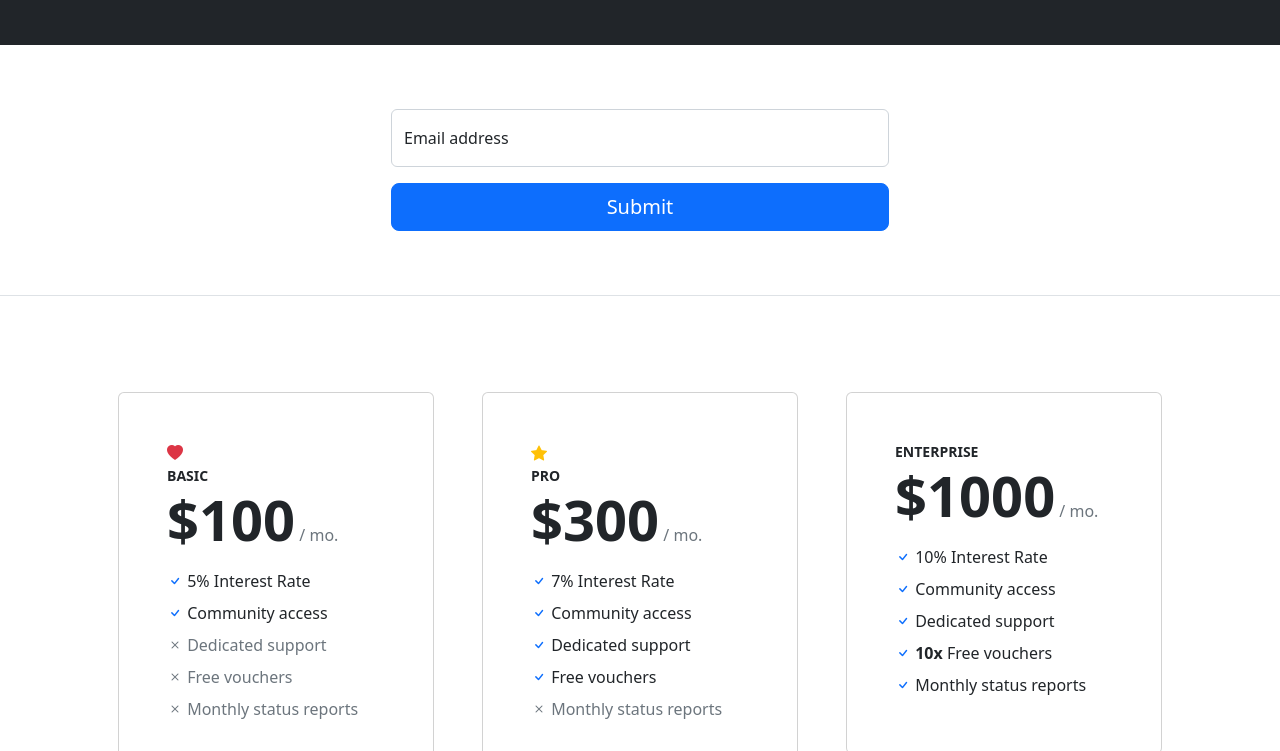
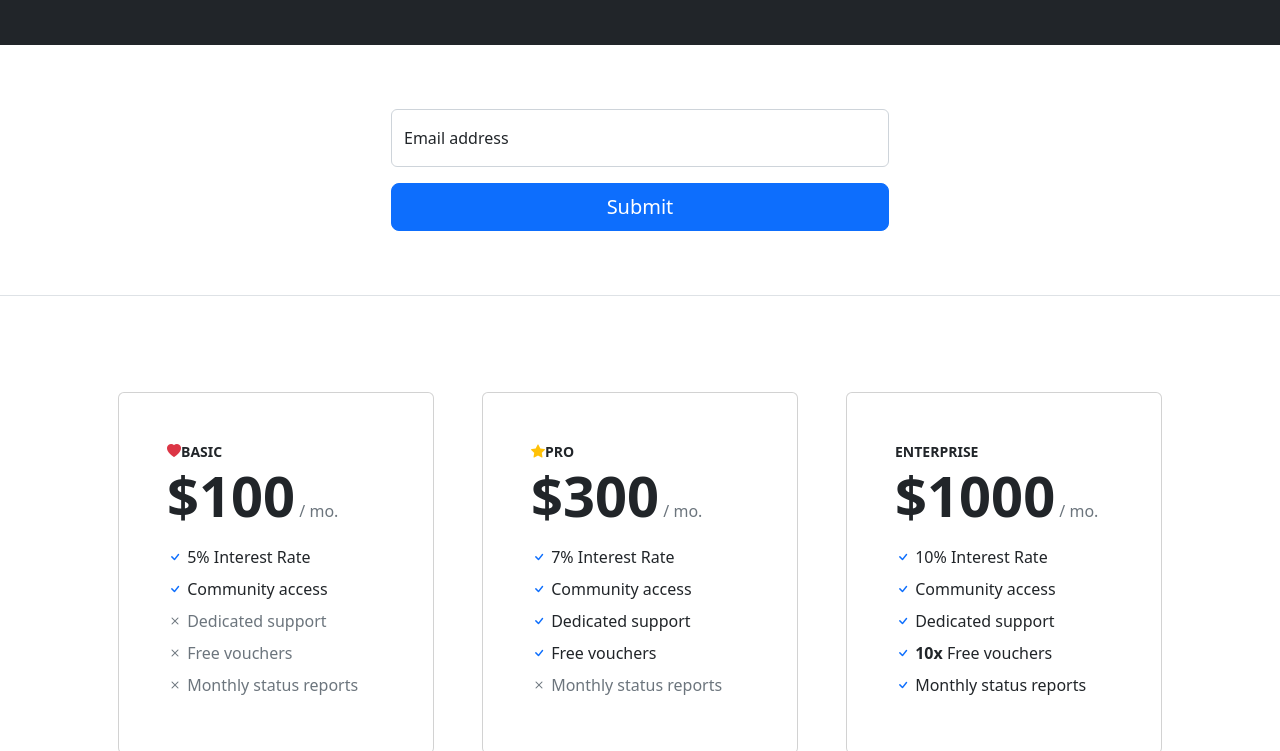
Before and after one commit to fintechsg-devtoolkit2/COM-FT-DEV2_MAR2024_T01, a plain HTML site: page frontend/public/feature.html in a window 1280 px wide. Shown: the part 349-1100 px from the top of the page. Drawn offline with nearby package versions, Linux system fonts and the light colour scheme; some icons are missing.

Commit message:
Update feature.html

```diff
--- a/frontend/public/feature.html
+++ b/frontend/public/feature.html
@@ -142,8 +142,9 @@
           <div class="col-lg-6 col-xl-4">
             <div class="card mb-5 mb-xl-0">
               <div class="card-body p-5">
-                <i class="bi bi-heart-fill text-danger"></i>
-                <div class="small text-uppercase fw-bold">Basic</div>
+                <div class="small text-uppercase fw-bold">
+                  <i class="bi bi-heart-fill text-danger"></i>Basic
+                </div>
                 <div class="mb-3">
                   <span class="display-4 fw-bold">$100</span>
                   <span class="text-muted">/ mo.</span>
@@ -177,9 +178,8 @@
           <div class="col-lg-6 col-xl-4">
             <div class="card mb-5 mb-xl-0">
               <div class="card-body p-5">
-                <i class="bi bi-star-fill text-warning"></i>
                 <div class="small text-uppercase fw-bold">
-                  Pro
+                  <i class="bi bi-star-fill text-warning"></i>Pro
                 </div>
                 <div class="mb-3">
                   <span class="display-4 fw-bold">$300</span>
@@ -214,9 +214,8 @@
           <div class="col-lg-6 col-xl-4">
             <div class="card">
               <div class="card-body p-5">
-                <i class="bi bi-rocket-takeoff-fill text-primary"></i>
                 <div class="small text-uppercase fw-bold">
-                  Enterprise
+                  <i class="bi bi-rocket-takeoff-fill text-primary"></i>Enterprise
                 </div>
                 <div class="mb-3">
                   <span class="display-4 fw-bold">$1000</span>
```
